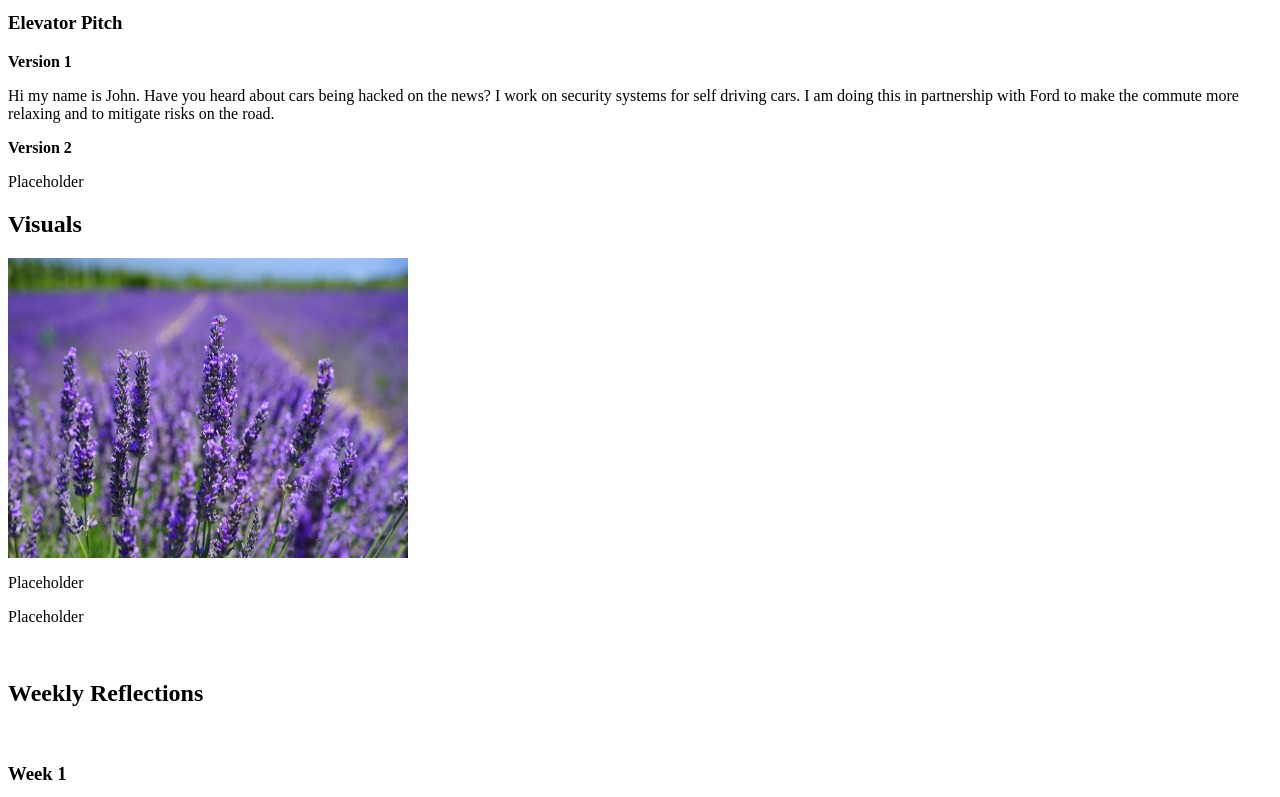
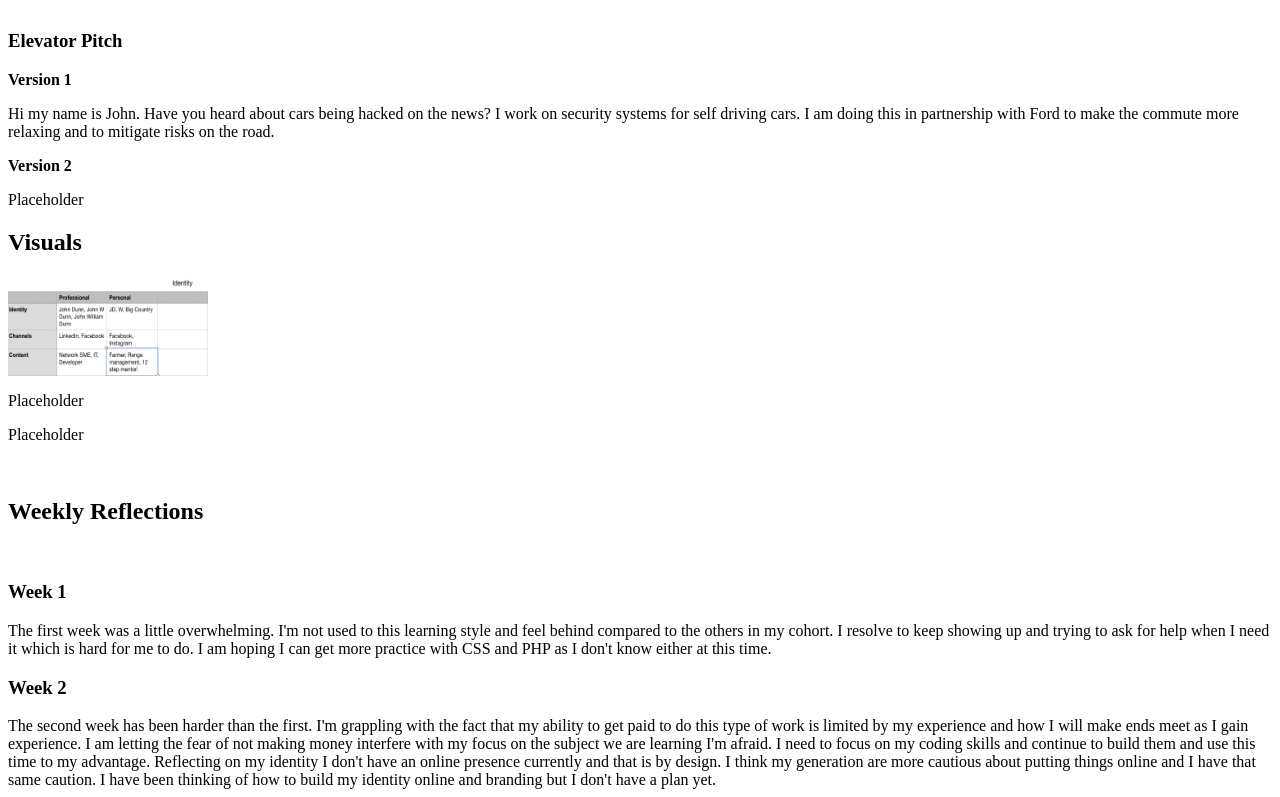
Before and after one commit to johnwilliamdunn/johnwilliamdunn.github.io, a plain HTML site: page index.html in a window 1280 px wide. Shown: the part 1116-1913 px from the top of the page. Drawn offline with Linux system fonts and the light colour scheme.

Commit message:
added html file, added picture, added resume, changed wording for resume, changed resume wording, writing week two thoughts, added identity table, added github link

```diff
--- a/index.html
+++ b/index.html
@@ -225,6 +225,7 @@
 		<ul>
 			<li><a href="JohnDunn-4.pdf" target="_blank">Resume</a></li>
 			<li><a href="https://www.linkedin.com/in/john-dunn-413ab2166/" target="_blank">LinkedIn</a></li>
+			<li><a href="https://github.com/johnwilliamdunn" target="_blank">Github</a></li>
 
 
 		</ul>
@@ -275,7 +276,7 @@
 			</p>
 		</div>
 		<h2>Visuals</h2>
-		<img src="lav.jpeg" alt="Picture of Lavender, I find it soothing" width="400" height="300">
+		<img src="identity-project.png" alt="Identity graph" width="200" height="100">
 		<p>Placeholder
 
 		</p>
```
Also changed, not shown: Identity-project.png (added), 1 other file.
